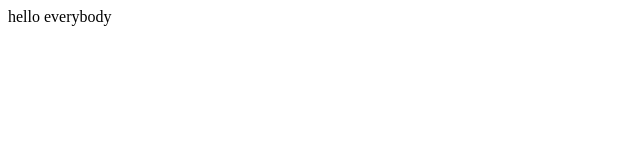
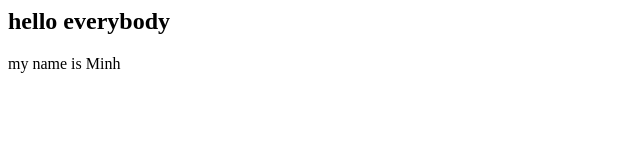
Before and after one commit to NhatMinh2208/git_learn, a plain HTML site: page index.html in a window 1280 px wide. Shown: the whole page, without its empty margins (0-640 px from the left). Drawn offline with Linux system fonts and the light colour scheme.

Commit message:
Change h1 to h2, add p

```diff
--- a/index.html
+++ b/index.html
@@ -6,6 +6,7 @@
     <title>GIT and GITHUB tutorial</title>
 </head>
 <body>
-    </h1> hello everybody
+    <h2> hello everybody </h2>
+    <p> my name is Minh</p>
 </body>
 </html>
```
